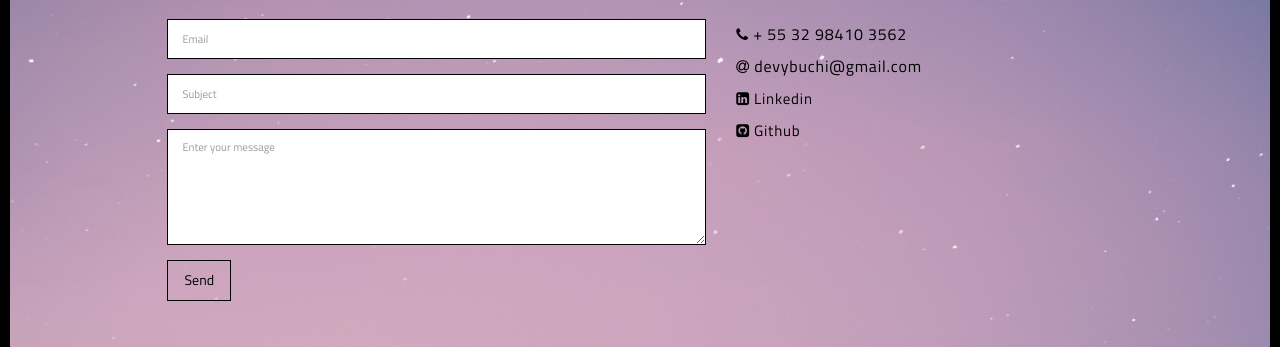
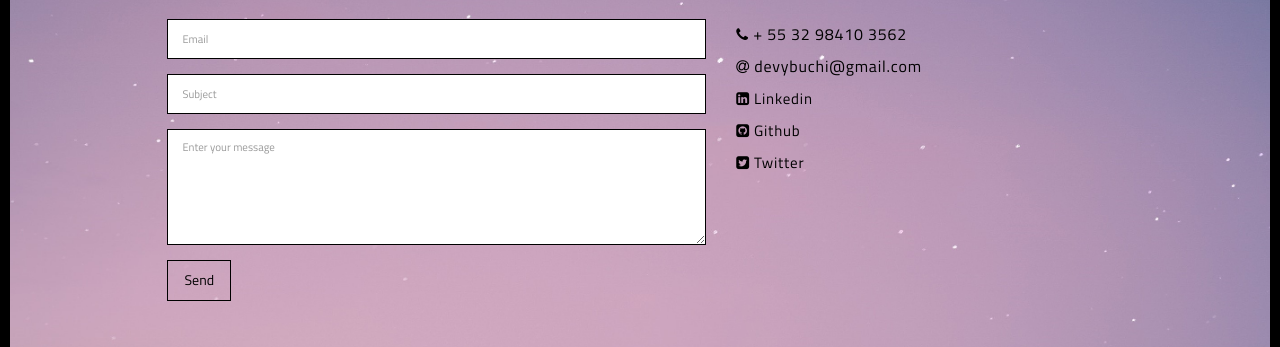
Before and after one commit to dylanbuchi/portfolio, a Flask app: page /contact.html in a window 1280 px wide. Shown: the part 252-599 px from the top of the page. Run offline with Flask 2, Linux system fonts and the light colour scheme; some libraries are stand-ins or nearby versions.

Commit message:
add twitter to contacts

```diff
--- a/templates/contact.html
+++ b/templates/contact.html
@@ -134,6 +134,13 @@
                             Github
                           </span>
                       </li>
+                      <li>
+                        <a href="https://twitter.com/dylanbuchi" target="_blank" title="" class="ic-gc">
+                          <span class="fa-icon">
+                            <i class="fa fa-twitter-square fa-1x"></i>
+                            Twitter
+                          </span>
+                      </li>
 
                       </a>
                       <!-- <li>
```
